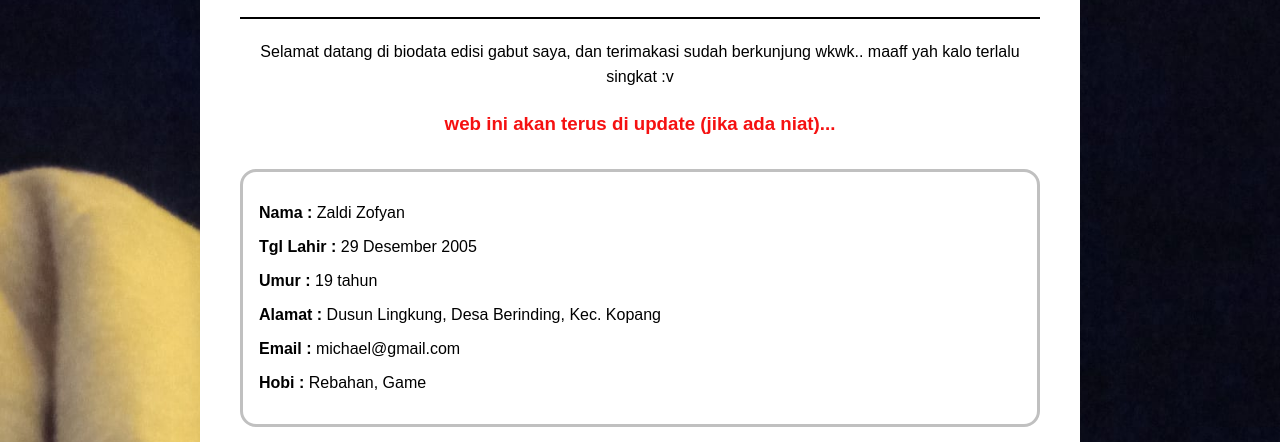
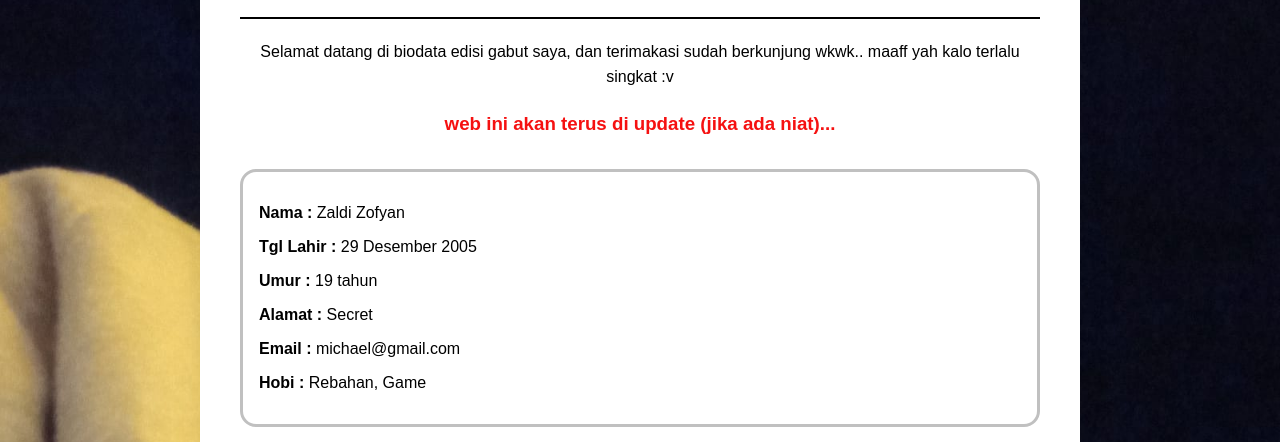
Before and after one commit to zaldiz/web-personal, a plain HTML site: page index.html in a window 1280 px wide. Shown: the part 395-837 px from the top of the page. Drawn offline with Linux system fonts and the light colour scheme.

Commit message:
Update index.html

```diff
--- a/index.html
+++ b/index.html
@@ -46,7 +46,7 @@
       <p><strong>Nama :</strong> Zaldi Zofyan</p>
       <p><strong>Tgl Lahir :</strong> 29 Desember 2005</p>
       <p><strong>Umur :</strong> 19 tahun</p>
-      <p><strong>Alamat :</strong> Dusun Lingkung, Desa Berinding, Kec. Kopang  </p>
+      <p><strong>Alamat :</strong> Secret </p>
       <p><strong>Email :</strong> michael@gmail.com</p>
       <p><strong>Hobi :</strong> Rebahan, Game</p>
     </div>
```
